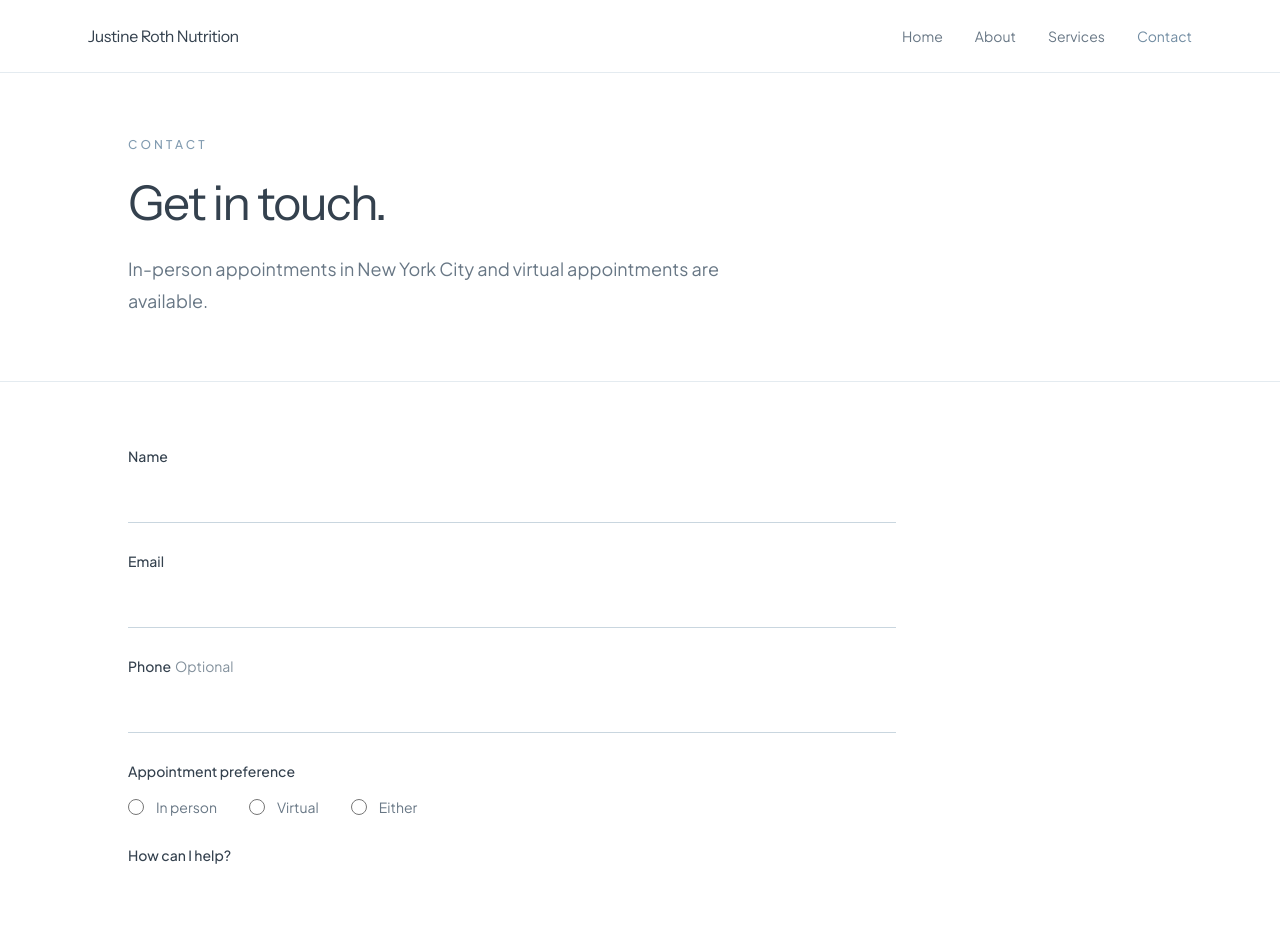
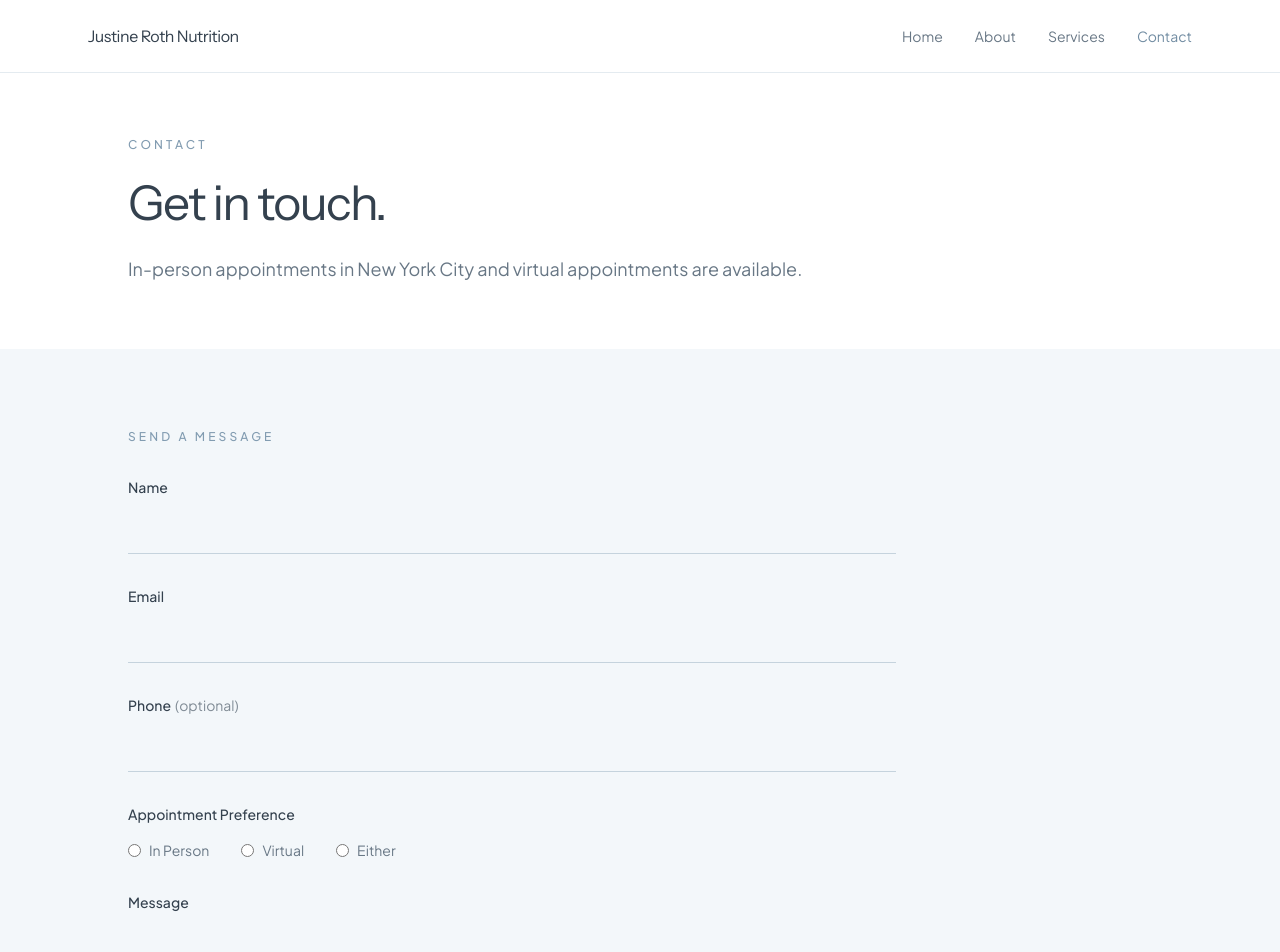
Before and after one commit to justinerothrd/justine-roth-nutrition, a Next.js app: page /contact in a window 1280 px wide. Shown: the top 952 px of the page. Built offline with nearby package versions, Linux system fonts and the light colour scheme.

Commit message:
Refactor ContactPage layout and form styles
Updated the contact page layout and styling, including changes to headings, form labels, and input classes.

```diff
--- a/app/contact/page.tsx
+++ b/app/contact/page.tsx
@@ -1,9 +1,10 @@
 export default function ContactPage() {
   return (
     <main className="min-h-screen bg-white text-[#34414E]">
-      {/* Heading */}
-      <section className="border-b border-[#E4EBF0] px-6 py-12 md:py-16">
+      {/* Intro */}
+      <section className="px-6 py-12 md:py-16">
         <div className="mx-auto max-w-5xl">
+          <div className="max-w-3xl">
             <p className="text-xs font-medium uppercase tracking-[0.26em] text-[#829CB1]">
               Contact
             </p>
@@ -12,18 +13,23 @@ export default function ContactPage() {
               Get in touch.
             </h1>
 
-          <p className="mt-5 max-w-2xl text-lg leading-8 text-[#687785]">
+            <p className="mt-5 text-lg leading-8 text-[#687785]">
               In-person appointments in New York City and virtual appointments
               are available.
             </p>
           </div>
+        </div>
       </section>
 
-      {/* Contact form */}
-      <section className="border-b border-[#E4EBF0] px-6 py-14 md:py-16">
+      {/* Contact Form */}
+      <section className="bg-[#F3F7FA] px-6 py-16 md:py-20">
         <div className="mx-auto max-w-5xl">
           <div className="max-w-3xl">
-            <form className="space-y-7">
+            <p className="text-xs font-medium uppercase tracking-[0.26em] text-[#829CB1]">
+              Send a Message
+            </p>
+
+            <form className="mt-8 space-y-8">
               <div>
                 <label
                   htmlFor="name"
@@ -38,7 +44,7 @@ export default function ContactPage() {
                   type="text"
                   autoComplete="name"
                   required
-                  className="w-full border-0 border-b border-[#C9D6DF] bg-transparent px-0 py-3 text-[#34414E] outline-none transition-colors focus:border-[#829CB1]"
+                  className="w-full border-0 border-b border-[#C5D3DD] bg-transparent px-0 py-3 text-[#34414E] outline-none transition focus:border-[#829CB1]"
                 />
               </div>
 
@@ -56,7 +62,7 @@ export default function ContactPage() {
                   type="email"
                   autoComplete="email"
                   required
-                  className="w-full border-0 border-b border-[#C9D6DF] bg-transparent px-0 py-3 text-[#34414E] outline-none transition-colors focus:border-[#829CB1]"
+                  className="w-full border-0 border-b border-[#C5D3DD] bg-transparent px-0 py-3 text-[#34414E] outline-none transition focus:border-[#829CB1]"
                 />
               </div>
 
@@ -66,8 +72,8 @@ export default function ContactPage() {
                   className="mb-2 block text-sm font-medium text-[#34414E]"
                 >
                   Phone
-                  <span className="ml-1 font-normal text-[#82909C]">
-                    Optional
+                  <span className="ml-1 font-normal text-[#7F8A94]">
+                    (optional)
                   </span>
                 </label>
 
@@ -76,42 +82,42 @@ export default function ContactPage() {
                   name="phone"
                   type="tel"
                   autoComplete="tel"
-                  className="w-full border-0 border-b border-[#C9D6DF] bg-transparent px-0 py-3 text-[#34414E] outline-none transition-colors focus:border-[#829CB1]"
+                  className="w-full border-0 border-b border-[#C5D3DD] bg-transparent px-0 py-3 text-[#34414E] outline-none transition focus:border-[#829CB1]"
                 />
               </div>
 
               <fieldset>
                 <legend className="mb-4 text-sm font-medium text-[#34414E]">
-                  Appointment preference
+                  Appointment Preference
                 </legend>
 
-                <div className="flex flex-wrap gap-x-8 gap-y-4 text-sm text-[#687785]">
-                  <label className="flex items-center gap-3">
+                <div className="flex flex-wrap gap-x-8 gap-y-3 text-sm text-[#687785]">
+                  <label className="flex items-center gap-2">
                     <input
                       type="radio"
                       name="appointmentPreference"
                       value="in-person"
-                      className="h-4 w-4 accent-[#829CB1]"
+                      className="accent-[#829CB1]"
                     />
-                    In person
+                    In Person
                   </label>
 
-                  <label className="flex items-center gap-3">
+                  <label className="flex items-center gap-2">
                     <input
                       type="radio"
                       name="appointmentPreference"
                       value="virtual"
-                      className="h-4 w-4 accent-[#829CB1]"
+                      className="accent-[#829CB1]"
                     />
                     Virtual
                   </label>
 
-                  <label className="flex items-center gap-3">
+                  <label className="flex items-center gap-2">
                     <input
                       type="radio"
                       name="appointmentPreference"
                       value="either"
-                      className="h-4 w-4 accent-[#829CB1]"
+                      className="accent-[#829CB1]"
                     />
                     Either
                   </label>
@@ -123,7 +129,7 @@ export default function ContactPage() {
                   htmlFor="message"
                   className="mb-2 block text-sm font-medium text-[#34414E]"
                 >
-                  How can I help?
+                  Message
                 </label>
 
                 <textarea
@@ -131,7 +137,7 @@ export default function ContactPage() {
                   name="message"
                   rows={6}
                   required
-                  className="w-full resize-y border-0 border-b border-[#C9D6DF] bg-transparent px-0 py-3 text-[#34414E] outline-none transition-colors focus:border-[#829CB1]"
+                  className="w-full resize-none border-0 border-b border-[#C5D3DD] bg-transparent px-0 py-3 text-[#34414E] outline-none transition focus:border-[#829CB1]"
                 />
               </div>
 
```
Lines whose indentation alone changed are shown as unchanged.
